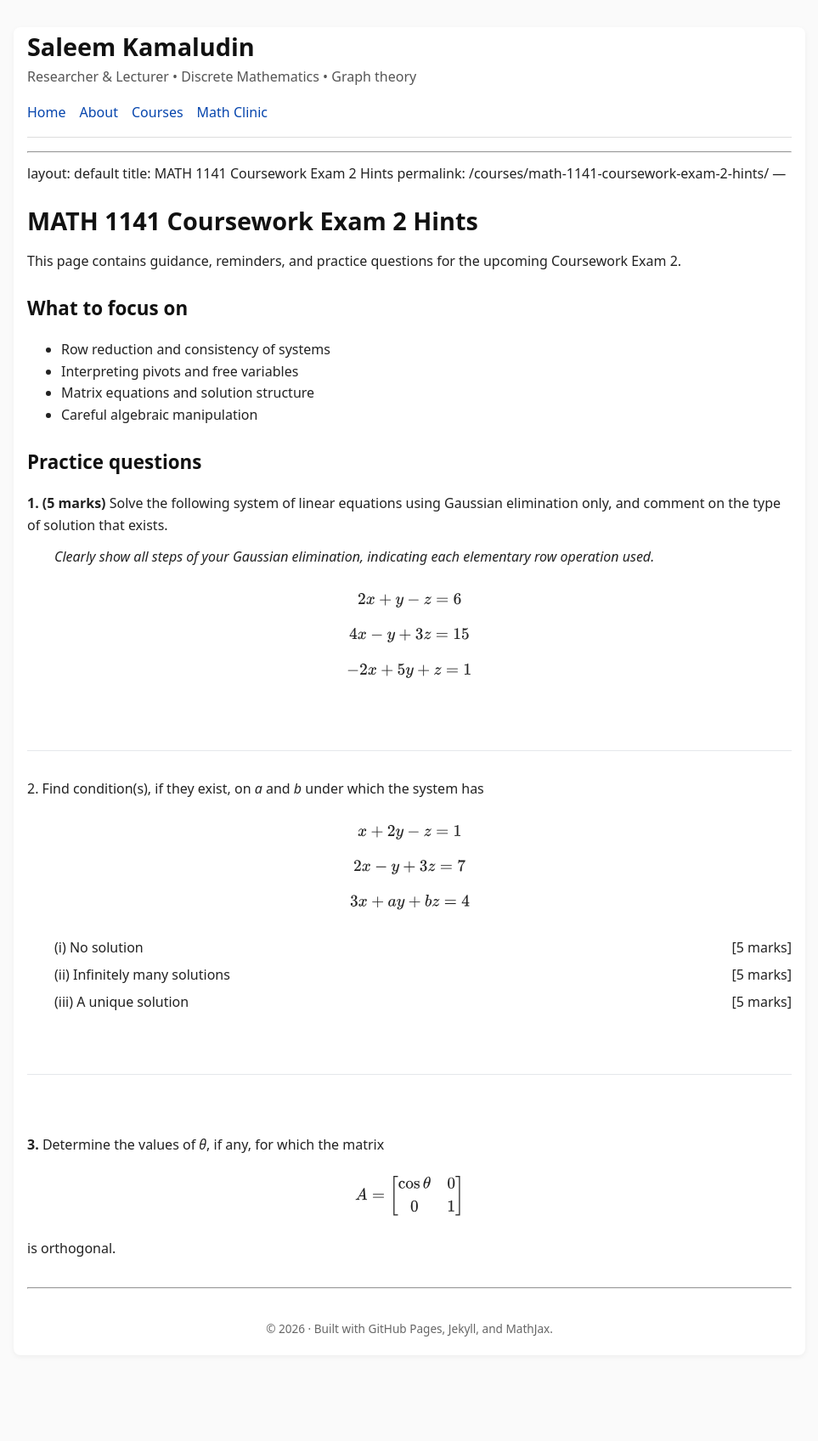
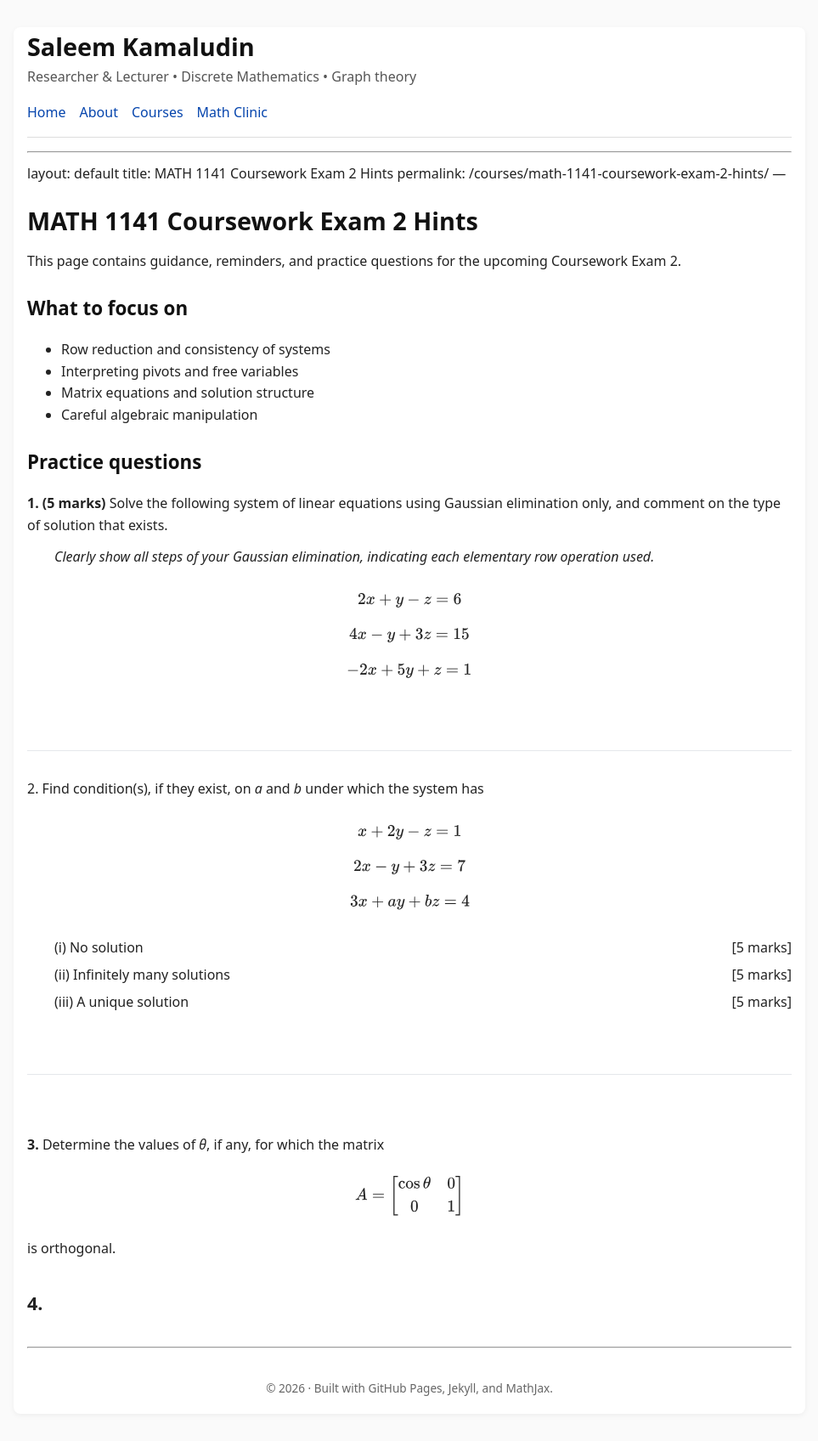
Before and after one commit to SaleemKamaludin/SaleemKamaludin.github.io, a Jekyll site: the page built from courses/math-1141-coursework-exam-2-hints.md, in a window 1280 px wide. Shown: the whole page at 85% size, without its empty margins (158-1121 px from the left). Built offline with Jekyll 4.4.1, drawn with Linux system fonts in a browser that asks for light colours; our own code applies the rules of GitHub Pages for plain Markdown files; before the commit the page ends 1627 px from its top, so only the background shows below that.

Commit message:
Update math-1141-coursework-exam-2-hints.md

```diff
--- a/courses/math-1141-coursework-exam-2-hints.md
+++ b/courses/math-1141-coursework-exam-2-hints.md
@@ -142,3 +142,6 @@ This page contains guidance, reminders, and practice questions for the upcoming
 
 <div style="margin: 2rem 0;">
   <p style="font-size: 1.35rem; line-height: 1.75; margin-bottom: 1rem;">
+
+<strong>4.</strong>
+  </p>
```
